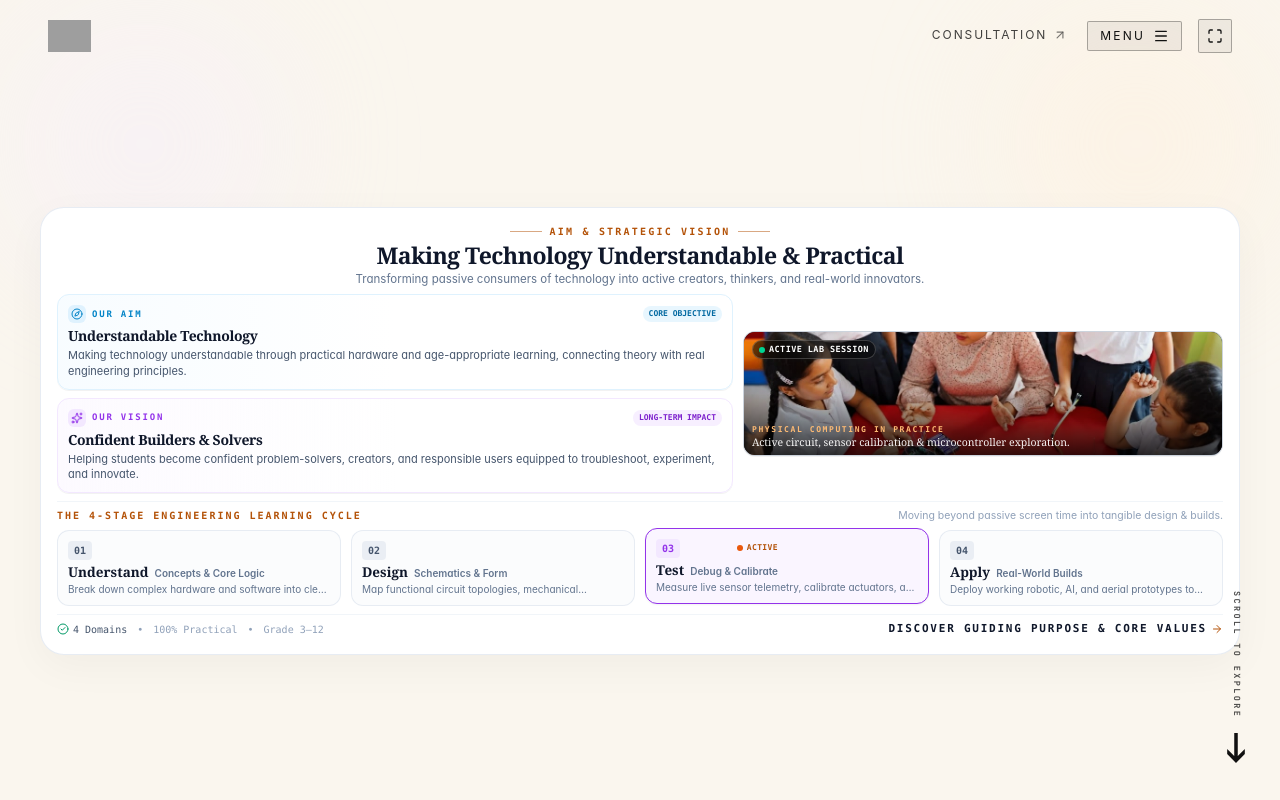
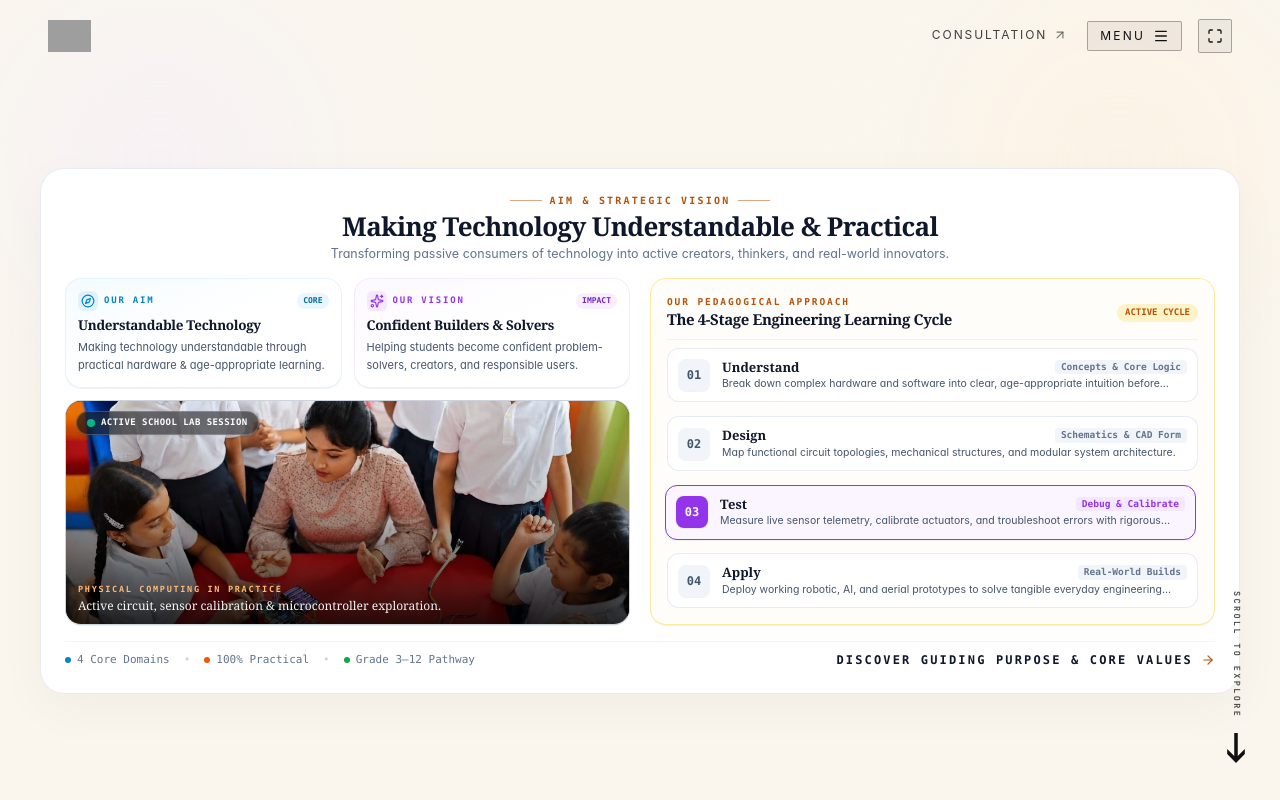
Before and after one commit to sonisuryansh/Sponser_Page, a React (Vite) app: page / in a window 1280 px wide. Both pictures are taken after a click on the button "SCROLL TO EXPLORE". Built offline with nearby package versions, Linux system fonts and the light colour scheme; grey boxes are pictures that could not be loaded.

Commit message:
fix(about): redesign Section 02 into balanced executive layout matching Page 3 proportions, uncrop lab photo, and make 4-stage cycle full-height on right

```diff
--- a/src/sections/02_AboutSection.tsx
+++ b/src/sections/02_AboutSection.tsx
@@ -1,6 +1,6 @@
 import React, { useEffect, useState, useRef } from 'react';
 import { ChapterShell } from '../components/ChapterShell';
-import { ArrowRight, Compass, Sparkles, CheckCircle2 } from 'lucide-react';
+import { ArrowRight, Compass, Sparkles } from 'lucide-react';
 import gsap from 'gsap';
 
 interface StepItem {
@@ -12,6 +12,7 @@ interface StepItem {
   borderActive: string;
   bgActive: string;
   badgeBg: string;
+  numBg: string;
 }
 
 const STEPS: StepItem[] = [
@@ -19,41 +20,45 @@ const STEPS: StepItem[] = [
     num: '01',
     name: 'Understand',
     subtitle: 'Concepts & Core Logic',
-    desc: 'Break down complex hardware and software into clear intuition before complexity.',
+    desc: 'Break down complex hardware and software into clear, age-appropriate intuition before complexity.',
     accent: '#0284C7',
     borderActive: 'border-[#0284C7]',
     bgActive: 'bg-[#F0F9FF]',
-    badgeBg: 'bg-[#E0F2FE] text-[#0284C7]',
+    badgeBg: 'text-[#0284C7] bg-[#E0F2FE]',
+    numBg: 'bg-[#0284C7]',
   },
   {
     num: '02',
     name: 'Design',
-    subtitle: 'Schematics & Form',
-    desc: 'Map functional circuit topologies, mechanical structures, and modular architecture.',
+    subtitle: 'Schematics & CAD Form',
+    desc: 'Map functional circuit topologies, mechanical structures, and modular system architecture.',
     accent: '#EA580C',
     borderActive: 'border-[#EA580C]',
     bgActive: 'bg-[#FFF7ED]',
-    badgeBg: 'bg-[#FFEDD5] text-[#EA580C]',
+    badgeBg: 'text-[#EA580C] bg-[#FFEDD5]',
+    numBg: 'bg-[#EA580C]',
   },
   {
     num: '03',
     name: 'Test',
     subtitle: 'Debug & Calibrate',
-    desc: 'Measure live sensor telemetry, calibrate actuators, and troubleshoot errors rigorously.',
+    desc: 'Measure live sensor telemetry, calibrate actuators, and troubleshoot errors with rigorous testing.',
     accent: '#9333EA',
     borderActive: 'border-[#9333EA]',
     bgActive: 'bg-[#FAF5FF]',
-    badgeBg: 'bg-[#F3E8FF] text-[#9333EA]',
+    badgeBg: 'text-[#9333EA] bg-[#F3E8FF]',
+    numBg: 'bg-[#9333EA]',
   },
   {
     num: '04',
     name: 'Apply',
     subtitle: 'Real-World Builds',
-    desc: 'Deploy working robotic, AI, and aerial prototypes to solve tangible everyday challenges.',
+    desc: 'Deploy working robotic, AI, and aerial prototypes to solve tangible everyday engineering challenges.',
     accent: '#16A34A',
     borderActive: 'border-[#16A34A]',
     bgActive: 'bg-[#F0FDF4]',
-    badgeBg: 'bg-[#DCFCE7] text-[#16A34A]',
+    badgeBg: 'text-[#16A34A] bg-[#DCFCE7]',
+    numBg: 'bg-[#16A34A]',
   },
 ];
 
@@ -113,138 +118,147 @@ export const AboutSection: React.FC = () => {
       className="relative w-full h-[100svh] overflow-hidden bg-[#FAF6EE] flex items-center justify-center select-none"
     >
       {/* Background ambient gentle wave curves */}
-      <div className="absolute top-0 left-0 w-72 h-72 bg-purple-100/30 rounded-full blur-3xl pointer-events-none" />
-      <div className="absolute top-0 right-0 w-72 h-72 bg-orange-100/30 rounded-full blur-3xl pointer-events-none" />
+      <div className="absolute top-0 left-0 w-80 h-80 bg-purple-100/30 rounded-full blur-3xl pointer-events-none" />
+      <div className="absolute top-0 right-0 w-80 h-80 bg-orange-100/30 rounded-full blur-3xl pointer-events-none" />
 
-      {/* Main Viewport Container - Compact Vertical Padding to Guarantee 100vh Fit */}
+      {/* Main Viewport Container - Centered and Proportional */}
       <div
         ref={containerRef}
         className="relative w-full h-full min-h-full flex-1 flex flex-col justify-center items-center pt-[calc(var(--header-h,64px)+2px)] pb-2 sm:pb-3 px-3 sm:px-6 lg:px-8 xl:px-10 box-border select-none z-10 max-w-[1300px] mx-auto overflow-hidden"
       >
-        {/* Main Inset White Card Container - Compact & Proportional */}
-        <div className="relative w-full my-auto bg-white rounded-2xl sm:rounded-3xl shadow-[0_12px_40px_rgba(0,0,0,0.04)] border border-slate-200/80 p-3 sm:p-3.5 lg:p-4 flex flex-col justify-between box-border gap-1.5 sm:gap-2 max-h-[calc(100svh-var(--header-h,64px)-12px)]">
+        {/* Main Inset Grand White Card Container - Matches Page 3 Shape & Elegance */}
+        <div className="relative w-full my-auto bg-white rounded-2xl sm:rounded-3xl shadow-[0_16px_50px_rgba(0,0,0,0.04)] border border-slate-200/80 p-4 sm:p-5 lg:p-6 flex flex-col justify-between box-border gap-3 sm:gap-4 max-h-[calc(100svh-var(--header-h,64px)-12px)]">
 
           {/* Top Section Header: Symmetrical Eyebrow + Clean Headline */}
           <div className="flex-none max-w-3xl mx-auto text-center flex flex-col items-center">
             <div className="editorial-reveal flex items-center justify-center gap-2 mb-0.5">
               <span className="h-[1px] w-6 sm:w-8 bg-[#b45309]/50" />
-              <span className="font-mono text-[9px] sm:text-[10px] uppercase tracking-[0.22em] text-[#b45309] font-bold">
+              <span className="font-mono text-[9.5px] sm:text-[10px] uppercase tracking-[0.22em] text-[#b45309] font-bold">
                 AIM &amp; STRATEGIC VISION
               </span>
               <span className="h-[1px] w-6 sm:w-8 bg-[#b45309]/50" />
             </div>
 
-            <h2 className="editorial-reveal font-serif text-lg sm:text-xl lg:text-[23px] font-bold text-[#0F172A] tracking-tight leading-tight mb-0.5 text-center">
+            <h2 className="editorial-reveal font-serif text-xl sm:text-2xl lg:text-[26px] font-bold text-[#0F172A] tracking-tight leading-tight mb-0.5 text-center">
               Making Technology Understandable &amp; Practical
             </h2>
 
-            <p className="editorial-reveal font-sans text-[10.5px] sm:text-[11.5px] text-slate-500 leading-tight max-w-xl text-center font-normal">
+            <p className="editorial-reveal font-sans text-xs sm:text-[12.5px] text-slate-500 leading-snug max-w-2xl text-center font-normal">
               Transforming passive consumers of technology into active creators, thinkers, and real-world innovators.
             </p>
           </div>
 
-          {/* Middle Row: 2-Column Balanced Architecture */}
-          <div className="editorial-reveal grid grid-cols-1 lg:grid-cols-12 gap-2 sm:gap-2.5 items-stretch">
+          {/* Middle Row: Balanced 2-Column Split (Left: Aim/Vision + Photo; Right: 4-Stage Learning Cycle) */}
+          <div className="editorial-reveal grid grid-cols-1 lg:grid-cols-12 gap-4 lg:gap-5 items-stretch">
 
-            {/* Left Column (Span 7 of 12): Aim & Vision Narrative Cards */}
-            <div className="lg:col-span-7 flex flex-col justify-between gap-1.5 sm:gap-2">
+            {/* Left Column (Span 6 of 12): Aim, Vision & Full-Height Lab Photo */}
+            <div className="lg:col-span-6 flex flex-col justify-between gap-3">
 
+              {/* Dual Cards: Our Aim & Our Vision Side-by-Side */}
+              <div className="grid grid-cols-1 sm:grid-cols-2 gap-2.5 sm:gap-3">
                 {/* Card 1: Our Aim */}
-              <div className="p-2 sm:p-2.5 rounded-xl bg-gradient-to-r from-sky-50/50 via-white to-white border border-sky-100 shadow-2xs">
-                <div className="flex items-center justify-between mb-0.5">
+                <div className="p-3 rounded-xl sm:rounded-2xl bg-gradient-to-br from-sky-50/70 via-white to-white border border-sky-100/90 shadow-2xs flex flex-col justify-between">
+                  <div>
+                    <div className="flex items-center justify-between mb-1">
                       <div className="flex items-center gap-1.5">
-                    <div className="w-4.5 h-4.5 rounded-md bg-sky-100 text-[#0284C7] flex items-center justify-center shrink-0">
-                      <Compass className="w-3 h-3" />
+                        <div className="w-5 h-5 rounded-md bg-sky-100 text-[#0284C7] flex items-center justify-center shrink-0">
+                          <Compass className="w-3.5 h-3.5" />
                         </div>
-                    <span className="font-mono text-[8.5px] sm:text-[9px] uppercase tracking-[0.2em] text-[#0284C7] font-bold">
+                        <span className="font-mono text-[9px] uppercase tracking-[0.2em] text-[#0284C7] font-bold">
                           OUR AIM
                         </span>
                       </div>
                       <span className="font-mono text-[8px] uppercase px-1.5 py-0.5 rounded-full bg-sky-100/70 text-[#0369A1] font-semibold">
-                    Core Objective
+                        Core
                       </span>
                     </div>
-                <h3 className="font-serif text-[13px] sm:text-[14px] font-bold text-[#0F172A] tracking-tight mb-0.5">
+                    <h3 className="font-serif text-[13.5px] font-bold text-[#0F172A] tracking-tight mb-1">
                       Understandable Technology
                     </h3>
-                <p className="font-sans text-[10.5px] sm:text-[11px] text-slate-600 leading-snug font-normal line-clamp-2">
-                  Making technology understandable through practical hardware and age-appropriate learning, connecting theory with real engineering principles.
+                    <p className="font-sans text-[11px] text-slate-600 leading-relaxed font-normal">
+                      Making technology understandable through practical hardware &amp; age-appropriate learning.
                     </p>
+                  </div>
                 </div>
 
                 {/* Card 2: Our Vision */}
-              <div className="p-2 sm:p-2.5 rounded-xl bg-gradient-to-r from-purple-50/50 via-white to-white border border-purple-100 shadow-2xs">
-                <div className="flex items-center justify-between mb-0.5">
+                <div className="p-3 rounded-xl sm:rounded-2xl bg-gradient-to-br from-purple-50/70 via-white to-white border border-purple-100/90 shadow-2xs flex flex-col justify-between">
+                  <div>
+                    <div className="flex items-center justify-between mb-1">
                       <div className="flex items-center gap-1.5">
-                    <div className="w-4.5 h-4.5 rounded-md bg-purple-100 text-[#9333EA] flex items-center justify-center shrink-0">
-                      <Sparkles className="w-3 h-3" />
+                        <div className="w-5 h-5 rounded-md bg-purple-100 text-[#9333EA] flex items-center justify-center shrink-0">
+                          <Sparkles className="w-3.5 h-3.5" />
                         </div>
-                    <span className="font-mono text-[8.5px] sm:text-[9px] uppercase tracking-[0.2em] text-[#9333EA] font-bold">
+                        <span className="font-mono text-[9px] uppercase tracking-[0.2em] text-[#9333EA] font-bold">
                           OUR VISION
                         </span>
                       </div>
                       <span className="font-mono text-[8px] uppercase px-1.5 py-0.5 rounded-full bg-purple-100/70 text-[#7E22CE] font-semibold">
-                    Long-Term Impact
+                        Impact
                       </span>
                     </div>
-                <h3 className="font-serif text-[13px] sm:text-[14px] font-bold text-[#0F172A] tracking-tight mb-0.5">
+                    <h3 className="font-serif text-[13.5px] font-bold text-[#0F172A] tracking-tight mb-1">
                       Confident Builders &amp; Solvers
                     </h3>
-                <p className="font-sans text-[10.5px] sm:text-[11px] text-slate-600 leading-snug font-normal line-clamp-2">
-                  Helping students become confident problem-solvers, creators, and responsible users equipped to troubleshoot, experiment, and innovate.
-                </p>
-              </div>
-
-            </div>
-
-            {/* Right Column (Span 5 of 12): Lab Photo Showcase */}
-            <div className="lg:col-span-5 flex flex-col justify-center">
-              <div className="relative w-full h-[105px] sm:h-[115px] lg:h-[125px] rounded-xl overflow-hidden border border-slate-200/90 shadow-2xs group bg-slate-900">
-                <img
-                  src="/assets/aim_vision_lab_session.webp"
-                  alt="School Laboratory Session"
-                  className="w-full h-full object-cover transition-transform duration-700 ease-out group-hover:scale-104"
-                  loading="eager"
-                />
-
-                <div className="absolute inset-0 bg-gradient-to-t from-black/80 via-black/20 to-transparent pointer-events-none" />
-
-                {/* Top Pill */}
-                <div className="absolute top-2 left-2 z-10 inline-flex items-center gap-1 px-1.5 py-0.5 rounded-full bg-black/50 backdrop-blur-md border border-white/20 text-white">
-                  <span className="w-1.5 h-1.5 rounded-full bg-emerald-400" />
-                  <span className="font-mono text-[8.5px] uppercase tracking-wider font-semibold">
-                    Active Lab Session
-                  </span>
-                </div>
-
-                {/* Bottom Caption */}
-                <div className="absolute bottom-1.5 left-2 right-2 z-10 text-white">
-                  <span className="font-mono text-[8px] uppercase tracking-[0.2em] text-[#FDBA74] font-bold block">
-                    Physical Computing in Practice
-                  </span>
-                  <p className="font-serif text-[10.5px] text-white/95 leading-tight truncate">
-                    Active circuit, sensor calibration &amp; microcontroller exploration.
+                    <p className="font-sans text-[11px] text-slate-600 leading-relaxed font-normal">
+                      Helping students become confident problem-solvers, creators, and responsible users.
                     </p>
                   </div>
                 </div>
               </div>
 
-          </div>
+              {/* Lab Photo Showcase (Natural Aspect Ratio with Faces Fully Visible) */}
+              <div className="relative w-full h-[215px] sm:h-[225px] rounded-xl sm:rounded-2xl overflow-hidden border border-slate-200/90 shadow-2xs group bg-slate-900">
+                <img
+                  src="/assets/aim_vision_lab_session.webp"
+                  alt="School Laboratory Session"
+                  className="w-full h-full object-cover object-[center_32%] transition-transform duration-700 ease-out group-hover:scale-103"
+                  loading="eager"
+                />
 
-          {/* Bottom Row: Full-Width 4-Stage Pedagogical Stepper (Compact & Beautiful) */}
-          <div className="editorial-reveal pt-1.5 border-t border-slate-100">
-            {/* Stepper Header */}
-            <div className="flex items-center justify-between gap-1 mb-1.5">
-              <span className="font-mono text-[9.5px] sm:text-[10px] uppercase tracking-[0.2em] text-[#b45309] font-bold">
-                The 4-Stage Engineering Learning Cycle
-              </span>
-              <span className="font-sans text-[10.5px] text-slate-400 hidden sm:inline">
-                Moving beyond passive screen time into tangible design &amp; builds.
+                <div className="absolute inset-0 bg-gradient-to-t from-black/85 via-black/25 to-transparent pointer-events-none" />
+
+                {/* Top Pill */}
+                <div className="absolute top-2.5 left-2.5 z-10 inline-flex items-center gap-1.5 px-2.5 py-1 rounded-full bg-black/50 backdrop-blur-md border border-white/20 text-white shadow-xs">
+                  <span className="w-2 h-2 rounded-full bg-emerald-400 animate-pulse" />
+                  <span className="font-mono text-[9px] uppercase tracking-wider font-semibold">
+                    Active School Lab Session
                   </span>
                 </div>
 
-            {/* 4 Grand Stepper Cards Taking Full Width */}
-            <div className="grid grid-cols-2 lg:grid-cols-4 gap-2 sm:gap-2.5">
+                {/* Bottom Caption */}
+                <div className="absolute bottom-2.5 left-3 right-3 z-10 text-white">
+                  <span className="font-mono text-[8.5px] uppercase tracking-[0.2em] text-[#FDBA74] font-bold block mb-0.5">
+                    PHYSICAL COMPUTING IN PRACTICE
+                  </span>
+                  <p className="font-serif text-xs text-white/95 leading-snug truncate">
+                    Active circuit, sensor calibration &amp; microcontroller exploration.
+                  </p>
+                </div>
+              </div>
+
+            </div>
+
+            {/* Right Column (Span 6 of 12): The 4-Stage Learning Cycle Taking Full Space */}
+            <div className="lg:col-span-6 flex flex-col justify-between rounded-xl sm:rounded-2xl border border-amber-200/80 bg-[#FFFDF9] p-3.5 sm:p-4 shadow-2xs">
+
+              {/* Stepper Header */}
+              <div className="flex items-center justify-between pb-2 border-b border-amber-100 mb-2">
+                <div>
+                  <span className="font-mono text-[9.5px] uppercase tracking-[0.2em] text-[#b45309] font-bold block">
+                    OUR PEDAGOGICAL APPROACH
+                  </span>
+                  <h3 className="font-serif font-bold text-sm sm:text-[15px] text-[#0F172A] tracking-tight">
+                    The 4-Stage Engineering Learning Cycle
+                  </h3>
+                </div>
+                <span className="font-mono text-[9px] uppercase px-2 py-0.5 rounded-full bg-amber-100 text-[#b45309] font-semibold">
+                  Active Cycle
+                </span>
+              </div>
+
+              {/* 4 Grand Stepper Cards Taking Full Height with Generous Typography */}
+              <div className="flex flex-col gap-2 flex-1 justify-between">
                 {STEPS.map((step, idx) => {
                   const isActive = activeStepIndex === idx;
 
@@ -253,70 +267,75 @@ export const AboutSection: React.FC = () => {
                       key={step.name}
                       type="button"
                       onClick={() => setActiveStepIndex(idx)}
-                    className={`group relative p-2 sm:p-2.5 rounded-xl border text-left transition-all duration-300 cursor-pointer flex flex-col justify-between ${
+                      className={`group relative p-2.5 rounded-xl border text-left transition-all duration-300 cursor-pointer flex items-center gap-3 ${
                         isActive
-                        ? `${step.borderActive} ${step.bgActive} shadow-xs -translate-y-0.5`
-                        : 'border-slate-200/80 bg-slate-50/60 hover:bg-white hover:border-slate-300 hover:shadow-2xs'
+                          ? `${step.borderActive} ${step.bgActive} shadow-xs -translate-x-0.5`
+                          : 'border-slate-200/80 bg-white hover:bg-slate-50/80 hover:border-slate-300'
                       }`}
                     >
-                    <div>
-                      {/* Step Number Badge & Status */}
-                      <div className="flex items-center justify-between mb-1">
+                      {/* Step Number Badge */}
                       <span
-                          className={`font-mono text-[10px] font-bold px-1.5 py-0.5 rounded transition-colors ${
-                            isActive ? step.badgeBg : 'bg-slate-200/70 text-slate-600'
+                        className={`w-7 h-7 sm:w-8 sm:h-8 rounded-lg flex items-center justify-center font-mono font-bold text-xs shrink-0 shadow-2xs transition-colors ${
+                          isActive
+                            ? `${step.numBg} text-white`
+                            : 'bg-slate-100 text-slate-600 group-hover:bg-slate-200'
                         }`}
                       >
                         {step.num}
                       </span>
-                        {isActive && (
-                          <span className="flex items-center gap-1 font-mono text-[8px] uppercase tracking-wider text-[#b45309] font-bold">
-                            <span className="w-1.5 h-1.5 rounded-full bg-[#EA580C] animate-pulse" />
-                            Active
-                          </span>
-                        )}
-                      </div>
 
-                      {/* Step Name & Subtitle */}
-                      <div className="flex items-baseline gap-1.5">
-                        <h4 className="font-serif text-[12.5px] sm:text-[13.5px] font-bold text-[#0F172A] leading-tight">
+                      {/* Content */}
+                      <div className="flex-1 min-w-0">
+                        <div className="flex items-center justify-between mb-0.5">
+                          <h4 className="font-serif font-bold text-xs sm:text-[13px] text-[#0F172A] leading-tight">
                             {step.name}
                           </h4>
-                        <span className="font-sans text-[9.5px] sm:text-[10px] font-semibold text-slate-500 truncate">
+                          <span
+                            className={`font-mono text-[9px] sm:text-[9.5px] font-semibold px-1.5 py-0.2 rounded transition-colors ${
+                              isActive ? step.badgeBg : 'text-slate-500 bg-slate-100'
+                            }`}
+                          >
                             {step.subtitle}
                           </span>
                         </div>
-                    </div>
-
-                    {/* Step Description */}
-                    <p className="font-sans text-[9.5px] sm:text-[10px] text-slate-500 leading-tight line-clamp-1 mt-0.5">
+                        <p className="font-sans text-[10.5px] text-slate-600 leading-snug line-clamp-1">
                           {step.desc}
                         </p>
+                      </div>
                     </button>
                   );
                 })}
               </div>
+
             </div>
 
-          {/* Bottom Trailing Bar */}
-          <div className="editorial-reveal flex-none pt-1.5 border-t border-slate-100 flex items-center justify-between">
-            <div className="hidden sm:flex items-center gap-2.5 text-[10px] font-mono text-slate-400">
-              <span className="flex items-center gap-1 text-slate-600 font-medium">
-                <CheckCircle2 className="w-3 h-3 text-emerald-600" />
-                4 Domains
+          </div>
+
+          {/* Bottom Trailing Line CTA (advancing smoothly to Section 03) */}
+          <div className="editorial-reveal flex-none pt-2 sm:pt-2.5 border-t border-slate-100 flex items-center justify-between">
+            <div className="hidden sm:flex items-center gap-3.5 text-[11px] font-mono text-slate-500 font-medium">
+              <span className="flex items-center gap-1.5">
+                <span className="w-1.5 h-1.5 rounded-full bg-[#0284C7]" />
+                4 Core Domains
               </span>
-              <span>&bull;</span>
-              <span>100% Practical</span>
-              <span>&bull;</span>
-              <span>Grade 3–12</span>
+              <span className="text-slate-300">&bull;</span>
+              <span className="flex items-center gap-1.5">
+                <span className="w-1.5 h-1.5 rounded-full bg-[#EA580C]" />
+                100% Practical
+              </span>
+              <span className="text-slate-300">&bull;</span>
+              <span className="flex items-center gap-1.5">
+                <span className="w-1.5 h-1.5 rounded-full bg-[#16A34A]" />
+                Grade 3–12 Pathway
+              </span>
             </div>
 
             <button
               onClick={handleScrollToNext}
-              className="group inline-flex items-center gap-1 text-[11px] font-mono font-bold uppercase tracking-[0.16em] text-[#0F172A] hover:text-[#b45309] transition-colors ml-auto cursor-pointer"
+              className="group inline-flex items-center gap-2 text-xs font-mono font-bold uppercase tracking-[0.18em] text-[#0F172A] hover:text-[#b45309] transition-colors ml-auto cursor-pointer"
             >
               <span>Discover Guiding Purpose &amp; Core Values</span>
-              <ArrowRight className="w-3 h-3 transition-transform group-hover:translate-x-1 text-[#b45309]" />
+              <ArrowRight className="w-3.5 h-3.5 transition-transform group-hover:translate-x-1 text-[#b45309]" />
             </button>
           </div>
 
```
Lines whose indentation alone changed are shown as unchanged.
